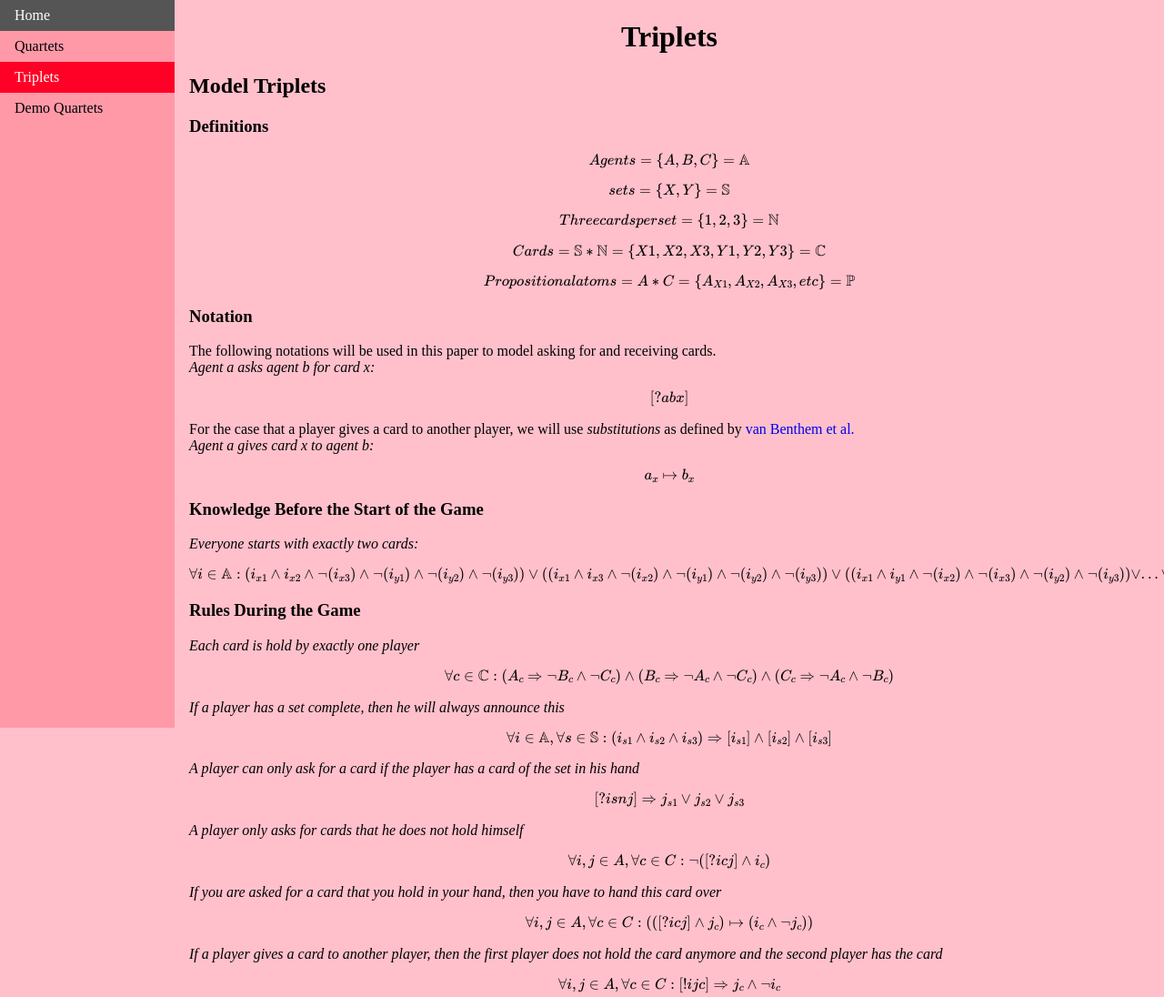
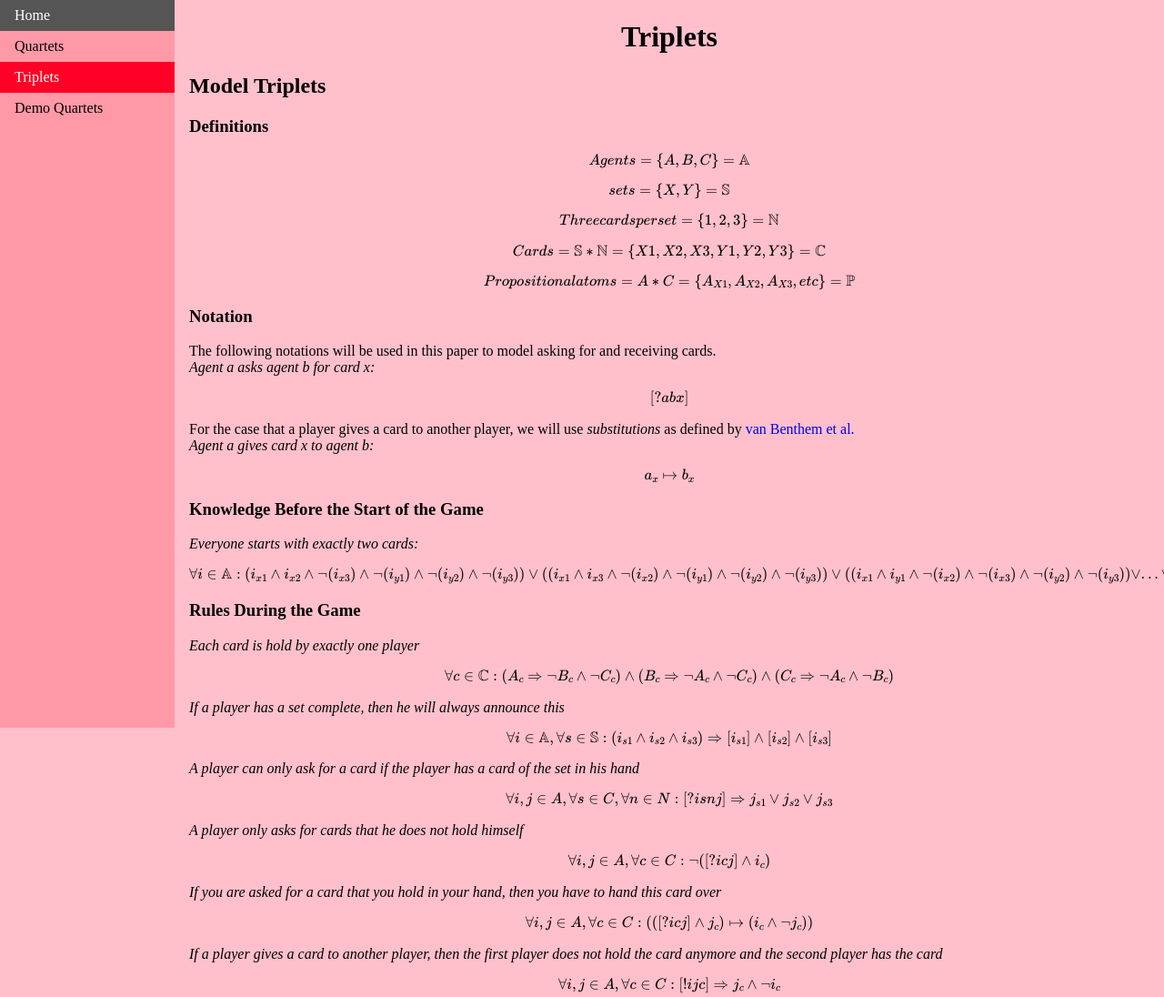
Before and after one commit to AdnaB/AdnaB, a plain HTML site: page trip.html in a window 1280 px wide. Shown: the top 1096 px of the page at 91% size. Drawn offline with nearby package versions, Linux system fonts and the light colour scheme; some packages are replaced by stand-ins of ours.

Commit message:
added for all

```diff
--- a/trip.html
+++ b/trip.html
@@ -93,7 +93,7 @@ $$
 
 <i>A player can only ask for a card if the player has a card of the set in his hand</i>
 $$
-    [?isnj] \Rightarrow j_{s1} \lor  j_{s2} \lor  j_{s3}
+    \forall i, j \in A, \forall s \in C, \forall n \in N : [?isnj] \Rightarrow j_{s1} \lor  j_{s2} \lor  j_{s3}
 $$
 
 <i>A player only asks for cards that he does not hold himself</i>
```
Also changed, not shown: quart.html (+1 -1 lines).
